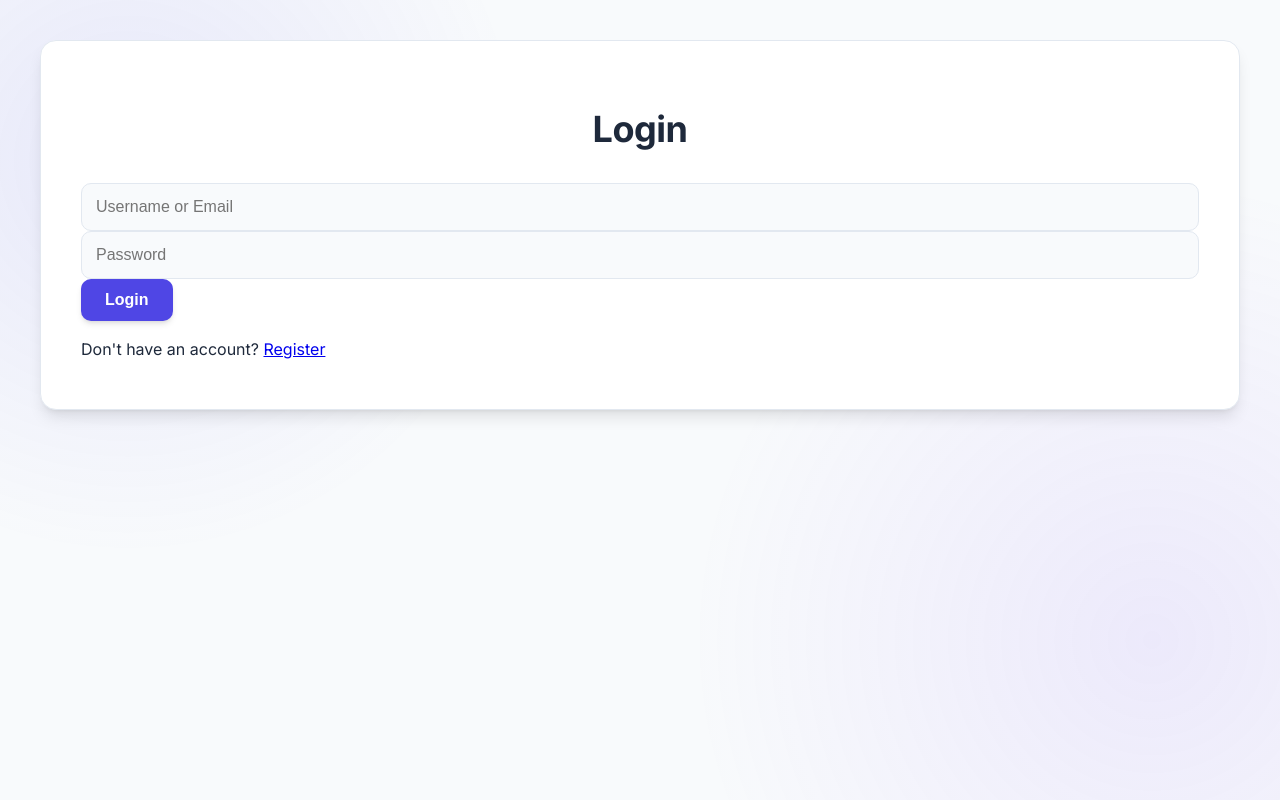
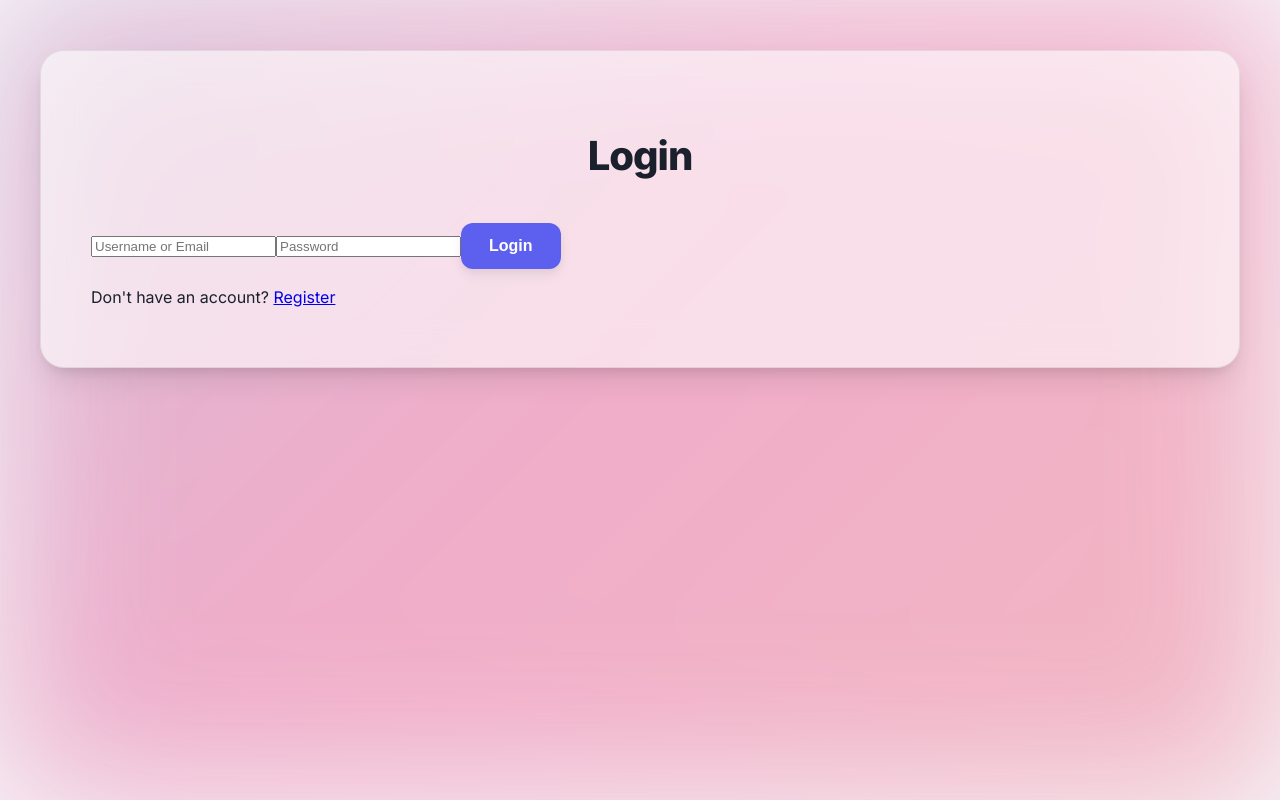
Before and after one commit to devansh-source/frontend, a React (Create React App) app: page /login in a window 1280 px wide. Built offline with nearby package versions, Linux system fonts and the light colour scheme.

Commit message:
Update client with full working code and toast messages

```diff
--- a/src/pages/styles.css
+++ b/src/pages/styles.css
@@ -1,62 +1,67 @@
 /* --- Import Google Font: Inter --- */
-@import url('https://fonts.googleapis.com/css2?family=Inter:wght@400;500;600;700&display=swap');
+@import url('https://fonts.googleapis.com/css2?family=Inter:wght@400;500;600;700;800&display=swap');
 
-/* =========================================
-   1. CSS Variables for Theming (Light & Dark)
-   ========================================= */
+/* ==========================================================================
+   1. CELESTIAL THEME: CSS Variables for Theming (Light & Dark Mode)
+   ========================================================================== */
 :root {
-  --font-family: 'Inter', sans-serif;
-  --transition-fast: 0.2s ease;
-  --transition-medium: 0.3s ease;
+  --font-family: 'Inter', -apple-system, BlinkMacSystemFont, "Segoe UI", Roboto, "Helvetica Neue", Arial, sans-serif;
+  --transition-fast: 0.2s cubic-bezier(0.25, 0.46, 0.45, 0.94);
+  --transition-medium: 0.4s cubic-bezier(0.25, 0.46, 0.45, 0.94);
 
   /* Light Theme */
-  --primary-color: #4f46e5;
-  --primary-color-light: #6366f1;
-  --primary-color-dark: #4338ca;
-  --bg-color: #f8fafc;
-  --surface-color: #ffffff;
-  --text-primary: #1e293b;
-  --text-secondary: #64748b;
-  --border-color: #e2e8f0;
-  --success-color: #10b981;
-  --error-color: #ef4444;
-  --success-bg-color: #ecfdf5;
-  --error-bg-color: #fef2f2;
-  --shadow-sm: 0 1px 2px rgba(0, 0, 0, 0.05);
-  --shadow-md: 0 4px 6px -1px rgba(0, 0, 0, 0.1), 0 2px 4px -2px rgba(0, 0, 0, 0.1);
-  --shadow-lg: 0 10px 15px -3px rgba(0, 0, 0, 0.1), 0 4px 6px -4px rgba(0, 0, 0, 0.1);
+  --primary-color: #5d5fef;
+  --primary-color-light: #7b7def;
+  --primary-color-dark: #4b4dbe;
+  --bg-color: #f7f8fc;
+  --surface-color: rgba(255, 255, 255, 0.6);
+  --text-primary: #1a202c;
+  --text-secondary: #4a5568;
+  --border-color: rgba(0, 0, 0, 0.08);
+  --success-color: #28a745;
+  --error-color: #dc3545;
+  --success-bg-color: rgba(40, 167, 69, 0.1);
+  --error-bg-color: rgba(220, 53, 69, 0.1);
+  --shadow-sm: 0 2px 4px rgba(0,0,0,0.05);
+  --shadow-md: 0 7px 14px rgba(0,0,0,0.06), 0 3px 6px rgba(0,0,0,0.04);
+  --shadow-lg: 0 15px 30px -5px rgba(0, 0, 0, 0.1), 0 8px 16px -8px rgba(0, 0, 0, 0.15);
 }
 
 body.dark-mode {
   /* Dark Theme */
-  --primary-color: #6366f1;
-  --primary-color-light: #818cf8;
-  --primary-color-dark: #4f46e5;
-  --bg-color: #0b1120;
-  --surface-color: #1e293b;
-  --text-primary: #f8fafc;
-  --text-secondary: #94a3b8;
-  --border-color: #334155;
-  --success-color: #34d399;
-  --error-color: #f87171;
-  --success-bg-color: rgba(16, 185, 129, 0.1);
-  --error-bg-color: rgba(239, 68, 68, 0.1);
+  --primary-color: #7b7def;
+  --primary-color-light: #9a9def;
+  --primary-color-dark: #5d5fef;
+  --bg-color: #121826;
+  --surface-color: rgba(26, 32, 44, 0.6);
+  --text-primary: #f7fafc;
+  --text-secondary: #a0aec0;
+  --border-color: rgba(255, 255, 255, 0.1);
 }
 
+/* ===========================
+   2. Keyframe Animations
+   =========================== */
+@keyframes celestial-gradient {
+  0% { background-position: 0% 50%; }
+  50% { background-position: 100% 50%; }
+  100% { background-position: 0% 50%; }
+}
+@keyframes fadeInUp {
+  from { opacity: 0; transform: translateY(20px); }
+  to { opacity: 1; transform: translateY(0); }
+}
 
 /* ===========================
-   2. Global & Body Styles
+   3. Global & Body Styles
    =========================== */
-*, *::before, *::after {
-  box-sizing: border-box;
-}
+*, *::before, *::after { box-sizing: border-box; }
 
 body {
   font-family: var(--font-family);
   background-color: var(--bg-color);
   color: var(--text-primary);
   margin: 0;
-  padding: 0;
   line-height: 1.6;
   -webkit-font-smoothing: antialiased;
   -moz-osx-font-smoothing: grayscale;
@@ -64,7 +69,7 @@ body {
   overflow-x: hidden;
 }
 
-/* --- Aurora Background Effect --- */
+/* --- Celestial Animated Background --- */
 body::before {
   content: '';
   position: fixed;
@@ -72,108 +77,78 @@ body::before {
   width: 100%; height: 100%;
   z-index: -1;
   pointer-events: none;
-  background: radial-gradient(circle at 10% 20%, rgba(79, 70, 229, 0.1), transparent 30%),
-              radial-gradient(circle at 90% 80%, rgba(139, 92, 246, 0.1), transparent 35%);
-  transition: opacity var(--transition-medium);
+  background: linear-gradient(-45deg, #ee7752, #e73c7e, #23a6d5, #23d5ab);
+  background-size: 400% 400%;
+  animation: celestial-gradient 18s ease infinite;
+  filter: blur(80px);
+  opacity: 0.4;
+}
+body.dark-mode::before { opacity: 0.2; }
+
+/* --- Main Container (Glassmorphism) --- */
+.container {
+  max-width: 1200px;
+  margin: 50px auto;
+  background-color: var(--surface-color);
+  padding: 40px 50px;
+  border-radius: 24px;
+  box-shadow: var(--shadow-lg);
+  border: 1px solid var(--border-color);
+  backdrop-filter: blur(20px);
+  -webkit-backdrop-filter: blur(20px);
+  animation: fadeInUp 0.6s var(--transition-medium) both;
 }
 
-body.dark-mode::before {
-  background: radial-gradient(circle at 10% 20%, rgba(99, 102, 241, 0.15), transparent 40%),
-              radial-gradient(circle at 90% 80%, rgba(129, 140, 248, 0.15), transparent 45%);
+/* ===========================
+   4. Typography & Headings
+   =========================== */
+h2 {
+  text-align: center;
+  margin-bottom: 35px;
+  color: var(--text-primary);
+  font-size: clamp(1.8rem, 4vw, 2.5rem);
+  font-weight: 800;
+  letter-spacing: -1px;
 }
 
-/* --- Main Container --- */
-.container {
-  max-width: 1200px;
-  margin: 40px auto;
-  background-color: var(--surface-color);
-  padding: 30px 40px;
-  border-radius: 16px;
-  box-shadow: var(--shadow-lg);
-  border: 1px solid var(--border-color);
-  transition: box-shadow var(--transition-medium), background-color var(--transition-medium);
-}
-
-/* --- Custom Scrollbar --- */
-::-webkit-scrollbar { width: 10px; }
-::-webkit-scrollbar-track { background: transparent; }
-::-webkit-scrollbar-thumb {
-  background-color: var(--primary-color);
-  border-radius: 10px;
-  border: 2px solid var(--bg-color);
-}
-::-webkit-scrollbar-thumb:hover { background-color: var(--primary-color-dark); }
-
-
 /* ===========================
-   3. Typography & Headings
+   5. Navigation & Buttons
    =========================== */
-h1, h2, h3 {
-  text-align: center;
-  margin-bottom: 25px;
-  color: var(--text-primary);
-  letter-spacing: -0.5px;
-}
-h2 {
-  font-size: 2.25rem;
-  font-weight: 700;
-}
-
-
-/* ===========================
-   4. Navigation & Buttons
-   =========================== */
-.nav {
-  display: flex;
-  justify-content: center;
-  flex-wrap: wrap;
-  gap: 15px;
-  margin-bottom: 35px;
-}
+.nav { display: flex; justify-content: center; flex-wrap: wrap; gap: 15px; margin-bottom: 40px; }
 
 .nav a, .nav button, button {
-  padding: 12px 24px;
-  background-color: var(--primary-color);
+  padding: 14px 28px;
+  background: var(--primary-color);
   color: #fff;
   text-decoration: none;
-  border-radius: 10px;
+  border-radius: 12px;
   font-weight: 600;
   font-size: 1rem;
   border: none;
   cursor: pointer;
   transition: all var(--transition-fast);
   box-shadow: var(--shadow-md);
-  position: relative;
-  overflow: hidden;
-  z-index: 1;
 }
 
 .nav a:hover, .nav button:hover, button:hover {
-  background-color: var(--primary-color-dark);
-  transform: translateY(-3px);
+  background: var(--primary-color-dark);
+  transform: translateY(-4px) scale(1.02);
   box-shadow: var(--shadow-lg);
 }
 
-.nav a:active, .nav button:active, button:active {
-  transform: translateY(-1px);
-}
-
+.nav a:active, .nav button:active, button:active { transform: translateY(-1px); }
 
 /* ===========================
-   5. Forms & Inputs
+   6. Forms with Floating Labels
    =========================== */
-.form {
-  display: grid;
-  grid-template-columns: repeat(auto-fit, minmax(250px, 1fr));
-  gap: 20px;
-  margin-bottom: 30px;
-  align-items: center;
-}
+.form { display: grid; grid-template-columns: repeat(auto-fit, minmax(250px, 1fr)); gap: 25px; margin-bottom: 35px; }
 
-input, select {
+.form-group { position: relative; }
+
+.form-input {
   width: 100%;
-  padding: 14px;
-  border-radius: 10px;
+  padding: 20px 16px 8px 16px;
+  border-radius: 12px;
   border: 1px solid var(--border-color);
   font-size: 1rem;
   background-color: var(--bg-color);
@@ -181,143 +156,71 @@ input, select {
   transition: all var(--transition-fast);
 }
 
-input:focus, select:focus {
+.form-label {
+  position: absolute;
+  top: 15px;
+  left: 16px;
+  font-size: 1rem;
+  color: var(--text-secondary);
+  pointer-events: none;
+  transition: all var(--transition-fast);
+}
+
+.form-input:focus, .form-input:not(:placeholder-shown) {
   border-color: var(--primary-color);
   outline: none;
-  box-shadow: 0 0 0 3px rgba(79, 70, 229, 0.2);
 }
 
+.form-input:focus + .form-label,
+.form-input:not(:placeholder-shown) + .form-label {
+  top: 6px;
+  left: 16px;
+  font-size: 0.75rem;
+  color: var(--primary-color);
+}
 
 /* ===========================
-   6. Data Tables
+   7. Data Tables
    =========================== */
-.table-container {
-  overflow-x: auto;
-  margin-top: 30px;
-}
-
-table {
-  width: 100%;
-  border-collapse: collapse;
-}
-
-thead th {
-  padding: 16px;
-  text-align: left;
-  background-color: var(--surface-color);
-  color: var(--text-secondary);
-  font-weight: 600;
-  font-size: 0.875rem;
-  text-transform: uppercase;
-  letter-spacing: 0.5px;
-  border-bottom: 2px solid var(--border-color);
-}
-
-tbody tr {
-  transition: background-color var(--transition-fast);
-  border-bottom: 1px solid var(--border-color);
-}
-tbody tr:last-child {
-  border-bottom: none;
-}
-
-tbody tr:hover {
-  background-color: rgba(79, 70, 229, 0.05);
-}
-
-body.dark-mode tbody tr:hover {
-  background-color: rgba(99, 102, 241, 0.1);
-}
-
-td {
-  padding: 16px;
-  color: var(--text-secondary);
-}
-
-td:first-child {
-  color: var(--text-primary);
-  font-weight: 500;
-}
-
-.low-stock {
-  color: var(--error-color);
-  font-weight: bold;
-}
-
+.table-container { overflow-x: auto; border: 1px solid var(--border-color); border-radius: 16px; box-shadow: var(--shadow-md); }
+table { width: 100%; border-collapse: collapse; }
+thead th { padding: 18px; text-align: left; background-color: transparent; color: var(--text-secondary); font-weight: 600; font-size: 0.8rem; text-transform: uppercase; letter-spacing: 0.8px; }
+tbody tr { border-top: 1px solid var(--border-color); transition: background-color var(--transition-fast); }
+tbody tr:hover { background-color: rgba(93, 95, 239, 0.05); }
+body.dark-mode tbody tr:hover { background-color: rgba(123, 125, 239, 0.1); }
+td { padding: 18px; color: var(--text-secondary); }
+td:first-child { color: var(--text-primary); font-weight: 500; }
+.low-stock { color: var(--error-color); font-weight: bold; }
 
 /* ===========================
-   7. Dashboard Cards
+   8. Dashboard Cards with 3D Tilt
    =========================== */
-.stats {
-  display: grid;
-  grid-template-columns: repeat(auto-fit, minmax(220px, 1fr));
-  gap: 25px;
-  margin-top: 30px;
-}
-
+.stats { display: grid; grid-template-columns: repeat(auto-fit, minmax(220px, 1fr)); gap: 30px; margin-top: 35px; }
 .card {
   background-color: var(--surface-color);
   border-radius: 16px;
-  padding: 25px;
+  padding: 30px;
   box-shadow: var(--shadow-md);
   text-align: center;
   border: 1px solid var(--border-color);
   transition: transform var(--transition-medium), box-shadow var(--transition-medium);
+  transform-style: preserve-3d;
 }
-
-.card:hover {
-  transform: translateY(-8px);
-  box-shadow: var(--shadow-lg);
-}
-
-.card h3 {
-  margin-bottom: 10px;
-  font-size: 1rem;
-  color: var(--primary-color);
-  font-weight: 600;
-}
-
-.card p {
-  font-size: 2.5rem;
-  font-weight: 700;
-  color: var(--text-primary);
-  line-height: 1.2;
-}
-
+.card:hover { transform: translateY(-10px) scale(1.03) rotateX(5deg); box-shadow: var(--shadow-lg); }
+.card h3 { margin-bottom: 10px; font-size: 1.1rem; color: var(--primary-color); font-weight: 600; }
+.card p { font-size: 2.8rem; font-weight: 800; color: var(--text-primary); line-height: 1.1; }
 
 /* ===========================
-   8. Alerts & Notifications
+   9. Alerts & Notifications
    =========================== */
-.alert {
-  padding: 16px;
-  border-radius: 10px;
-  margin-bottom: 25px;
-  font-weight: 500;
-  border: 1px solid transparent;
-  border-left-width: 5px;
-}
-.alert-success {
-  background-color: var(--success-bg-color);
-  color: var(--success-color);
-  border-color: var(--success-color);
-}
-.alert-error {
-  background-color: var(--error-bg-color);
-  color: var(--error-color);
-  border-color: var(--error-color);
-}
-
+.alert { padding: 16px; border-radius: 12px; margin-bottom: 25px; font-weight: 500; border: 1px solid transparent; border-left-width: 5px; }
+.alert-success { background-color: var(--success-bg-color); color: var(--success-color); border-color: var(--success-color); }
+.alert-error { background-color: var(--error-bg-color); color: var(--error-color); border-color: var(--error-color); }
 
 /* ===========================
-   9. Responsive Design
+   10. Responsive Design
    =========================== */
 @media (max-width: 768px) {
-  .container {
-    margin: 20px;
-    padding: 25px;
-  }
-  .nav {
-    flex-direction: column;
-    align-items: stretch;
-  }
+  .container { margin: 20px; padding: 25px; }
+  .nav { flex-direction: column; align-items: stretch; }
 }
```
